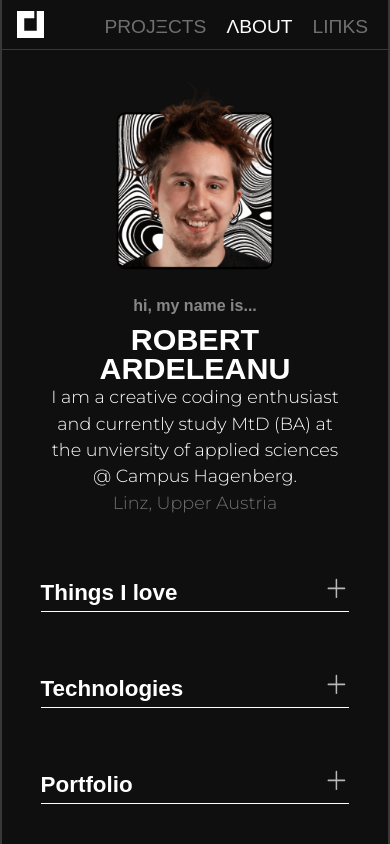
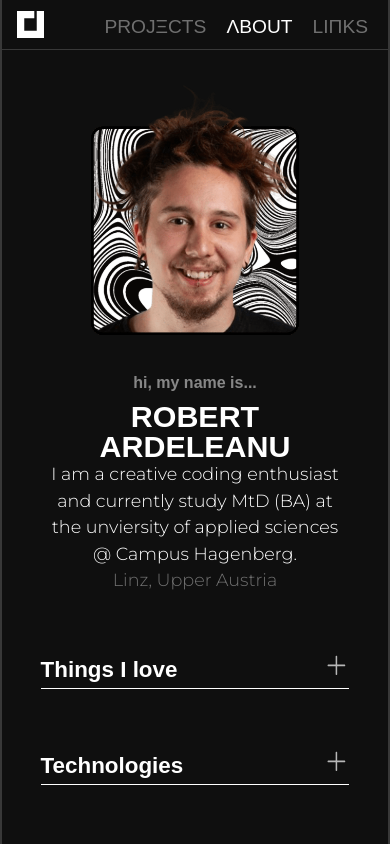
Before and after one commit to sync-tax/tribeholz_portfolio, a Vue app: page /About in a window 390 px wide. Shown: the top 844 px of the page. Built offline with nearby package versions, Linux system fonts and the light colour scheme; a small style sheet from the web is missing; a web font is replaced by a local one.

Commit message:
resolved styling & redirect issues

```diff
--- a/src/styles/main.css
+++ b/src/styles/main.css
@@ -221,22 +221,19 @@ body {
   }
 }
 .aboutGeneral img {
-  width: 75%;
+  width: 100%;
   margin: 0 auto;
-}
-@media (max-width: 800px) {
-  .aboutGeneral img {
-    text-align: center;
-  }
 }
 .aboutGeneral .aboutTextWrapper {
   margin: auto 0;
   display: flex;
   justify-content: space-around;
   flex-direction: column;
+  width: 200%;
 }
 @media (max-width: 800px) {
   .aboutGeneral .aboutTextWrapper {
+    width: 100%;
     text-align: center;
   }
 }
--- a/src/styles/pages/_about.scss
+++ b/src/styles/pages/_about.scss
@@ -12,12 +12,8 @@
   }
 
   img {
-    width: 75%;
+    width: 100%;
     margin: 0 auto;
-
-    @media (max-width: 800px) {
-      text-align: center;
-    }
   }
 
   .aboutTextWrapper {
@@ -26,8 +22,10 @@
     display: flex;
     justify-content: space-around;
     flex-direction: column;
+    width: 200%;
 
     @media (max-width: 800px) {
+      width: 100%;
       text-align: center;
     }
 
--- a/src/views/About.vue
+++ b/src/views/About.vue
@@ -7,7 +7,6 @@ import Collapsible from "../components/Collapsibles.vue";
     <section class="aboutGeneral">
       <img
         src="../assets/images/me_about.png"
-        width="420px"
         alt="A picture of me (Robert Ardeleanu)"
         class="aboutPic"
         loading="eager"
```
Also changed, not shown: 3 other files (tests, documents, lock files or other folders).
